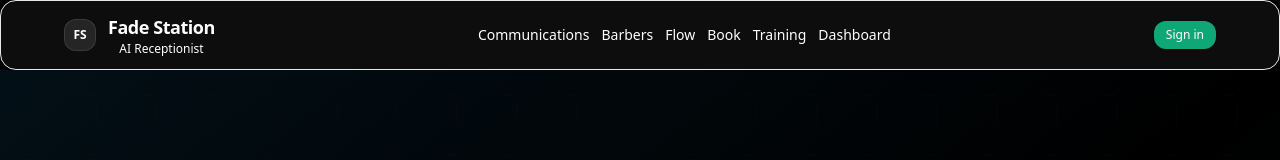
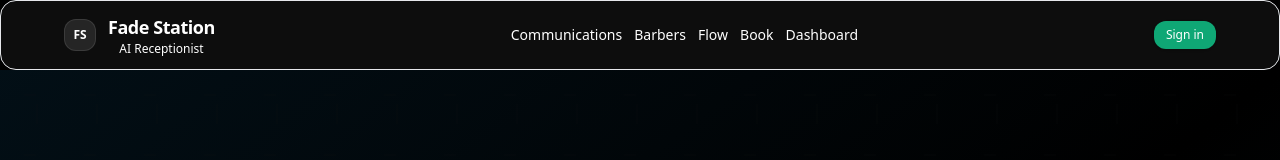
Before and after one commit to mvocoding/ai-receiptionist, a React (Create React App) app: page / in a window 1280 px wide. Shown: the top 160 px of the page. Built offline with nearby package versions, Linux system fonts and the light colour scheme.

Commit message:
remove training out of navbar

```diff
--- a/src/components/NavBar.tsx
+++ b/src/components/NavBar.tsx
@@ -63,12 +63,6 @@ export default function NavBar(): JSX.Element {
             >
               Book
             </button>
-            <a
-              href="/training.html"
-              className="text-sm text-ios-textMuted hover:text-white transition"
-            >
-              Training
-            </a>
             <button
               onClick={() => nav('/dashboard')}
               className="text-sm text-ios-textMuted hover:text-white transition"
```
